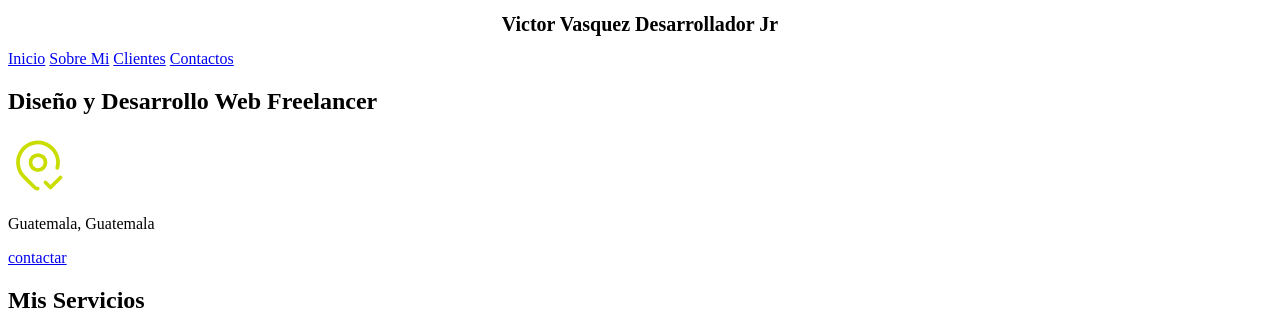
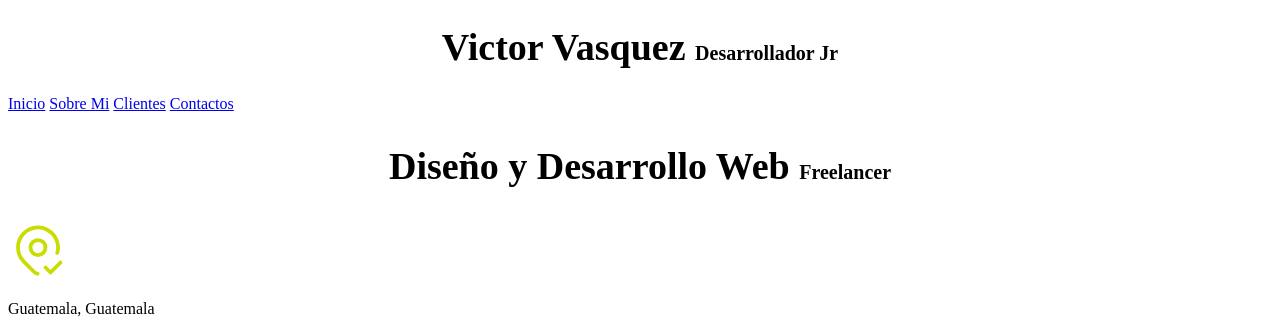
Before and after one commit to andres-vas/Cursos-Udemy, a plain HTML site: page Desarrollo-Web-Proyectos/Proyecto1-FreeLancer/index.html in a window 1280 px wide. Shown: the top 330 px of the page. Drawn offline with Linux system fonts and the light colour scheme.

Commit message:
Cambios realizados en la clase 25

```diff
--- a/Desarrollo-Web-Proyectos/Proyecto1-FreeLancer/css/styles.css
+++ b/Desarrollo-Web-Proyectos/Proyecto1-FreeLancer/css/styles.css
@@ -1,7 +1,13 @@
-h1{
+html {
+    font-size: 62.5%;
+}
+body {
+font-size: 16px;
+}
+.titulo{
     text-align: center;
-    font-size: 20px;
+    font-size: 3.8rem; /* 1rem = 10px */
 }
-span {
-    font-size: 20px;
+.titulo span {
+    font-size: 2rem;
 }
--- a/Desarrollo-Web-Proyectos/Proyecto1-FreeLancer/index.html
+++ b/Desarrollo-Web-Proyectos/Proyecto1-FreeLancer/index.html
@@ -9,7 +9,7 @@
 </head>
 <body>
     <header>
-        <h1>Victor Vasquez <span>Desarrollador Jr</span></h1>
+        <h1 class="titulo">Victor Vasquez <span>Desarrollador Jr</span></h1>
     </header>
 
     <!-- DENTRO DE ESTE MODULO COLOCAMOS NUESTROS ENLACES -->
@@ -21,7 +21,7 @@
     </nav>
 
     <section>
-        <h2>Diseño y Desarrollo Web Freelancer</h2>
+        <h2 class="titulo">Diseño y Desarrollo Web <span>Freelancer</span></h2>
         <!--Icono Localizacion -->
         <svg xmlns="http://www.w3.org/2000/svg" class="icon icon-tabler icon-tabler-map-pin-check" width="60" height="60" viewBox="0 0 24 24" stroke-width="1.5" stroke="#c9de00" fill="none" stroke-linecap="round" stroke-linejoin="round">
             <path stroke="none" d="M0 0h24v24H0z" fill="none"/>
```
